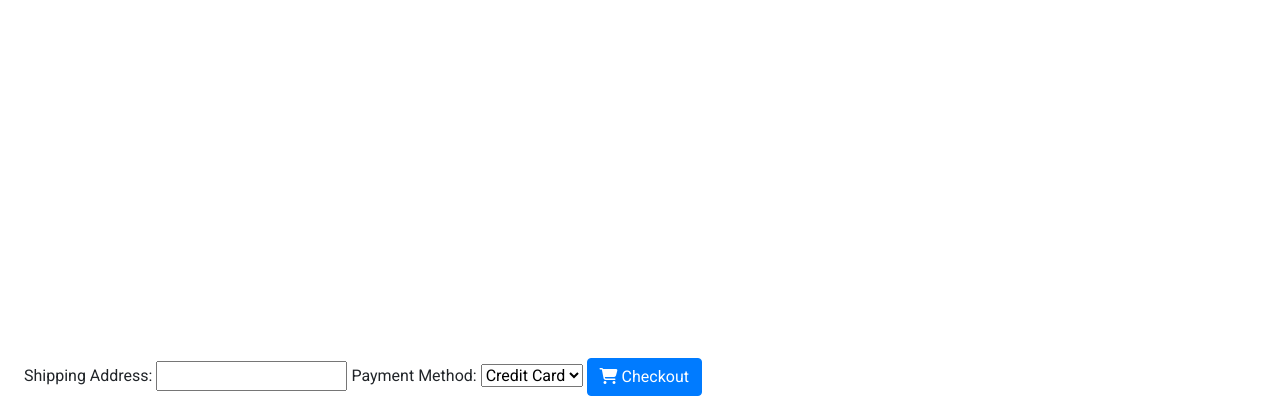
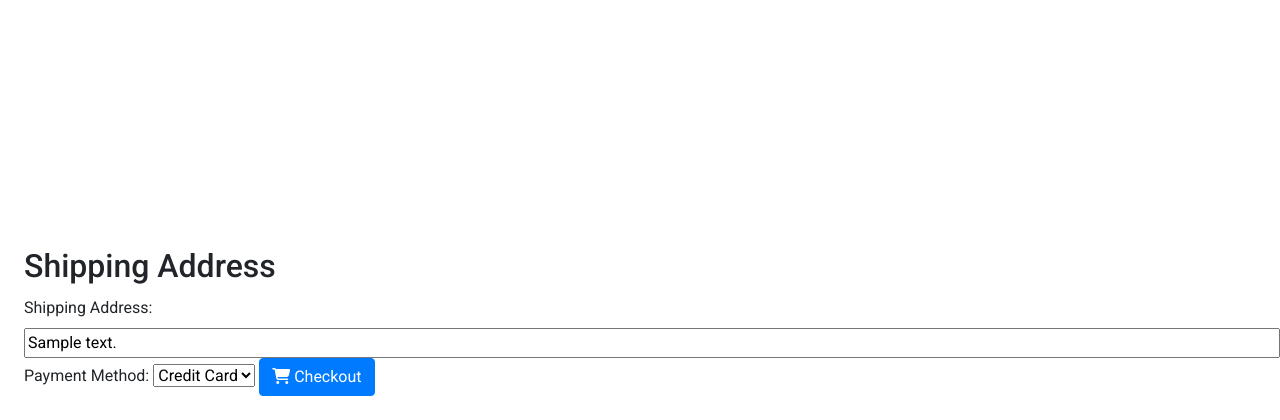
Before and after one commit to ku-market-place/ku-market-place, a Django app: page /ku-market-place/cart/ in a window 1280 px wide. Shown: the part 380-800 px from the top of the page. Run offline with Django 4.2, Linux system fonts and the light colour scheme; a user stored in the database is signed in; data comes from the database, SQL or seed files in the repository; tables that the repository leaves empty hold one stand-in row (values such as "Sample post"); some libraries are stand-ins or nearby versions.

Commit message:
implement checkout

```diff
--- a/ku_market_place/templates/ku_market_place/cart.html
+++ b/ku_market_place/templates/ku_market_place/cart.html
@@ -26,9 +26,21 @@
         {% endif %}
         <form method="post" action="{% url 'ku-market-place:view_cart' %}" class="fixed-bottom mb-4 ml-4">
             {% csrf_token %}
-
+            <div class="flex-container">
+                <h2>Shipping Address</h2>
             {{ form.new_shipping_address.label_tag }}
             {{ form.new_shipping_address }}
+            </div>
+            <style>
+                .flex-container {
+                    display: flex;
+                    flex-direction: column;  /* or row, depending on your layout preference */
+                }
+
+                .flex-container h2 {
+                    margin-bottom: 10px;  /* Optional: Adjust margin as needed */
+                }
+            </style>
 
             {{ form.payment_method.label_tag }}
             {{ form.payment_method }}
--- a/ku_market_place/views.py
+++ b/ku_market_place/views.py
@@ -90,7 +90,11 @@ class CartDailView(View):
             order_items = order.order_item_id.all()
         else:
             order_items = OrderItem.objects.none()
-        return render(request, 'ku_market_place/cart.html', {'order_items': order_items, 'form': form})
+        try:
+            form.fields['new_shipping_address'].initial = customer.address
+            return render(request, 'ku_market_place/cart.html', {'order_items': order_items, 'form': form})
+        except Customer.DoesNotExist:
+            return render(request, 'ku_market_place/cart.html', {'order_items': order_items, 'form': form})
 
     def post(self, request, *args, **kwargs):
         form = CheckOutForm(request.POST)
@@ -98,6 +102,10 @@ class CartDailView(View):
             customer = Customer.objects.get(user=request.user)
             order = Order.objects.filter(customer_id=customer.id).last()
             order.status = random.choice(['Shipping', 'Delivery', 'Complete'])
+            order.save()
+            order = Order.objects.create(
+                customer_id=customer,
+            )
             order.save()
             return redirect('ku-market-place:view_cart')
         return redirect('ku-market-place:view_cart')
@@ -128,12 +136,12 @@ class AddToCartView(View):
             order_item.save()
             try:
                 customer = Customer.objects.get(user=request.user)
-                order = Order.objects.get(customer_id=customer.id)
+                order = Order.objects.filter(customer_id=customer.id).last()
                 order.order_item_id.add(order_item)
                 order.save()
             except Order.DoesNotExist:
                 order = Order.objects.create(
-                    customer=Customer.objects.get(user=request.user),
+                    customer_id=Customer.objects.get(user=request.user.id),
                     order_item_id=order_item,
                     total_amount=order_item.total_amount,
                 )
```
